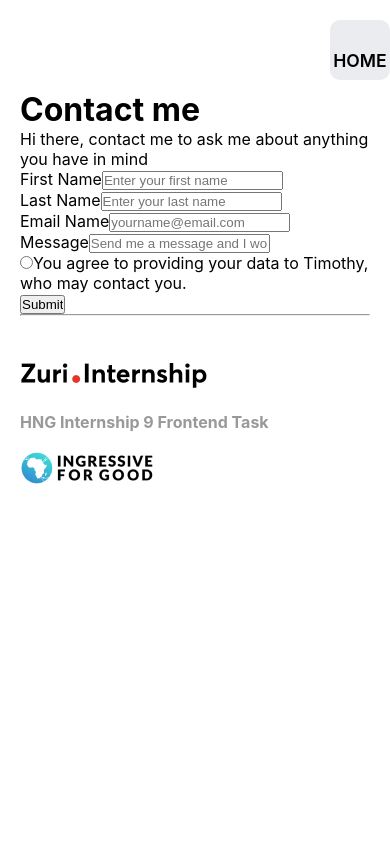
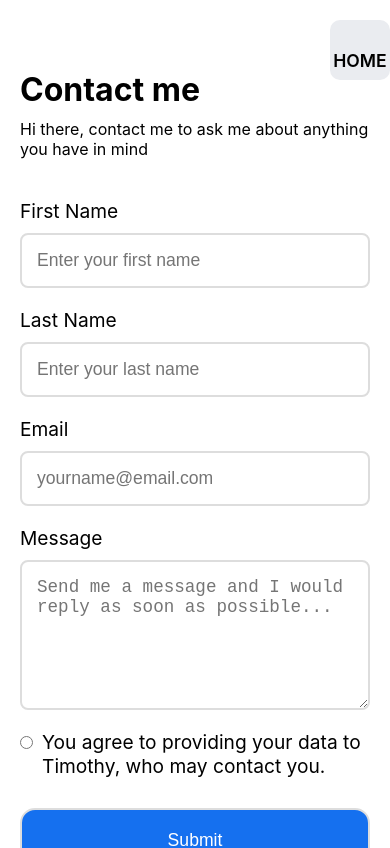
Before and after one commit to Timothy-Achonu/HNG-STAGE-ONE, a React (Create React App) app: page /HNG-STAGE-ONE/contact in a window 390 px wide. Shown: the top 848 px of the page. Built offline with nearby package versions, Linux system fonts and the light colour scheme.

Commit message:
style: styling the mobile view of the contact page

```diff
--- a/src/assets/contact.css
+++ b/src/assets/contact.css
@@ -10,5 +10,76 @@
 
 .contact-page {
     width: 100%;
-    padding: 90px 20px;
+    padding: 0px 20px;
+    padding-top: 70px;
 }
+.contact-page h1 {
+    margin-bottom: 10px;
+}
+
+.form {
+    display: flex;
+    flex-direction: column;
+    margin-top: 20px;
+    margin-bottom: 80px;
+}
+.form div {
+    display: flex;
+    flex-direction: column;
+    margin-top: 20px;
+    color: black;
+}
+.form div label {
+    font-size: 1.2rem;
+}
+.form div input {
+    padding: 15px;
+    border-radius: 8px;
+    outline: none;
+    color: gray;
+    border: 2px solid #ddd;
+    font-size: 1.1rem;
+    margin-top: 10px;
+
+}
+.form div textarea {
+    height: 150px;
+    padding: 15px;
+    border-radius: 8px;
+    outline: none;
+    color: gray;
+    border: 2px solid #ddd;
+    font-size: 1.1rem;
+    margin-top: 10px;
+}
+.form div.type-radio {
+    flex-direction: row;
+    align-items: flex-start;
+    /* padding: 10px 0; */
+}
+.form div.type-radio input {
+    margin-right: 9px;
+    margin-top: 6px;
+    background-color: #1570EF;
+}
+.form div input#btn__submit {
+    background: #1570EF;
+    color: white;
+    padding: 20px;
+    border-radius: 15px;
+}
+
+.form div input:invalid {
+    border-color: red !important;
+}
+
+
+
+
+@media (min-width : 700px) {
+    .contact-page {
+        width: 100%;
+        padding: 0px 40px;
+        padding-top: 40px;
+    }
+}
--- a/src/components/Contact.js
+++ b/src/components/Contact.js
@@ -9,7 +9,7 @@ export default function Contact() {
         <Link to="/HNG-STAGE-ONE">HOME</Link>
       <h1>Contact me</h1>
       <p>Hi there, contact me to ask me about anything you have in mind</p>
-      <form>
+      <form className="form">
         <div>
           <label>First Name</label>
           <input
@@ -27,18 +27,18 @@ export default function Contact() {
           />
         </div>
         <div>
-          <label>Email Name</label>
+          <label>Email</label>
           <input type="email" id="email" placeholder="yourname@email.com" />
         </div>
-        <div>
+        <div >
           <label>Message</label>
-          <input
+          <textarea
             type="textarea"
             id="message"
             placeholder="Send me a message and I would reply as soon as possible..."
-          />
+          ></textarea>
         </div>
-        <div>
+        <div className="type-radio">
           <input type="radio" />
           <label>
             You agree to providing your data to Timothy, who may contact you.
```
